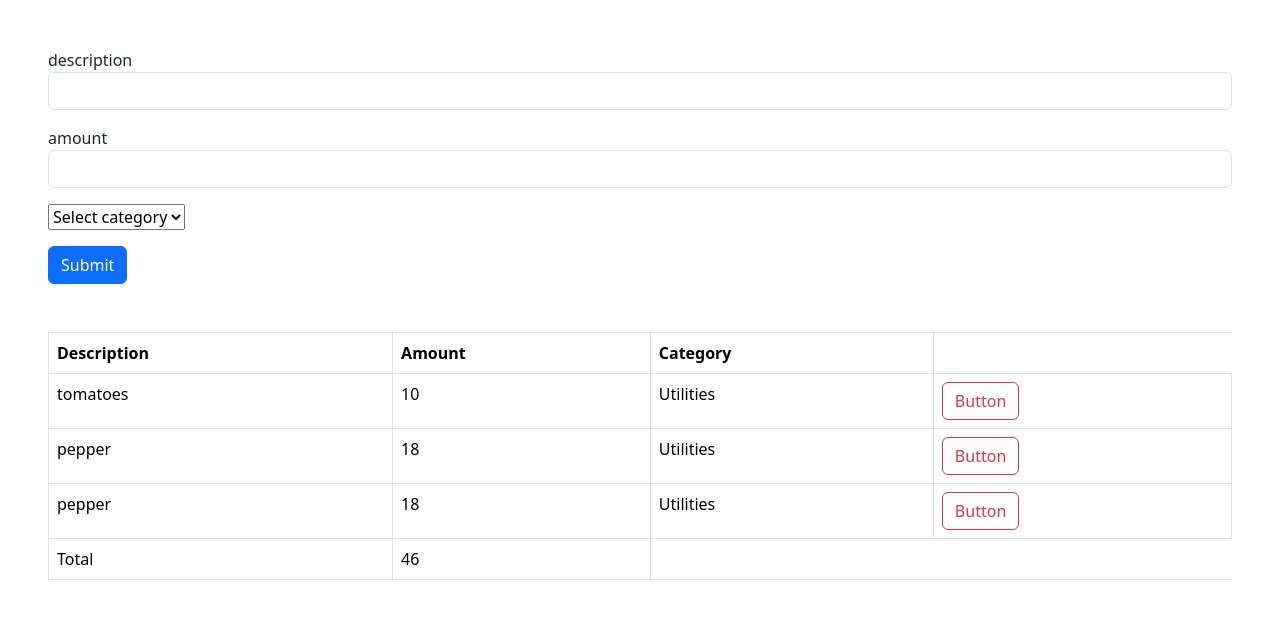
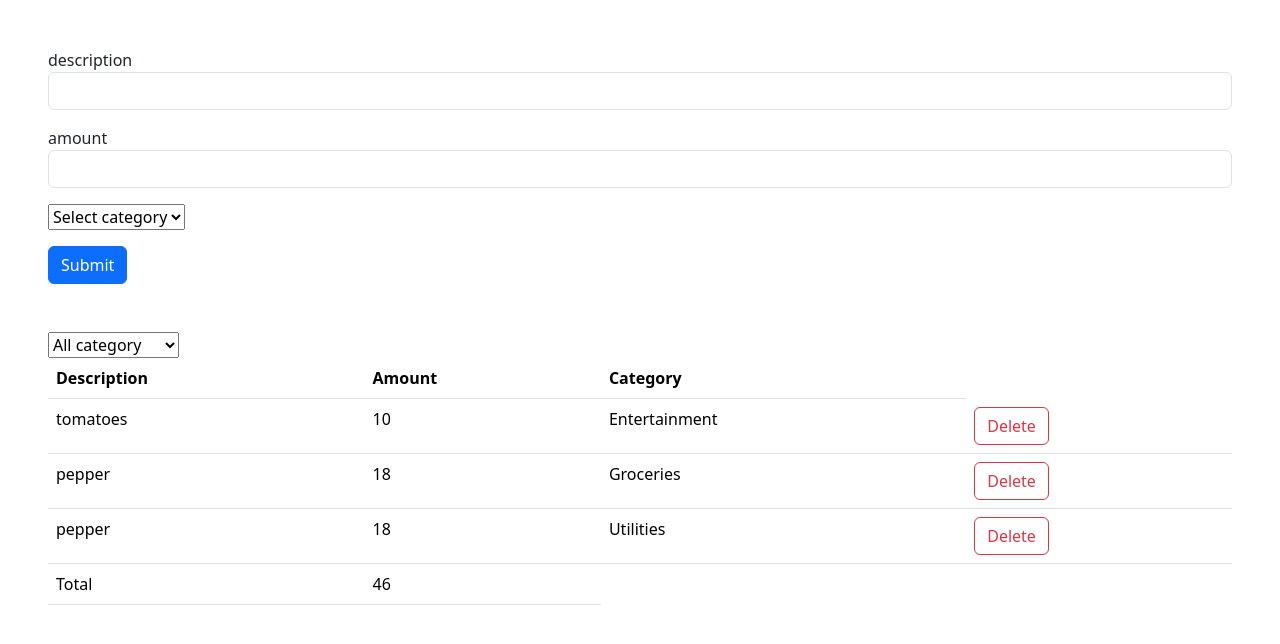
Before and after one commit to bolajiakanji/Expense_App, a React (Vite) app: page / in a window 1280 px wide. Shown: the top 644 px of the page. Built offline with nearby package versions, Linux system fonts and the light colour scheme.

Commit message:
add expense filter

```diff
--- a/src/App.tsx
+++ b/src/App.tsx
@@ -16,11 +16,11 @@ interface expensenoid {
 }
 function App() {
   const [expenses, setExpenses] = useState<Expense[]>([
-    { id: 1, description: "tomatoes", amount: 10, category: "Utilities" },
-    { id: 2, description: "pepper", amount: 18, category: "Utilities" },
+    { id: 1, description: "tomatoes", amount: 10, category: "Entertainment" },
+    { id: 2, description: "pepper", amount: 18, category: "Groceries" },
     { id: 3, description: "pepper", amount: 18, category: "Utilities" },
   ]);
-
+  const [visible, setvisible] = useState("");
   const handleDelete = (data: number) => {
     setExpenses(expenses.filter((expense) => expense.id !== data));
   };
@@ -28,7 +28,14 @@ function App() {
   const handleSubmit = (data: expensenoid) => {
     setExpenses([...expenses, { ...data, id: expenses.length + 1 }]);
   };
-
+  const handleSelectCategory = (e: string) => {
+    console.log(e);
+    setvisible(e);
+  };
+  const visex: Expense[] = !visible
+    ? expenses
+    : expenses.filter((expense) => expense.category == visible);
+  console.log(visex);
   return (
     <div className="m-5">
       <div className="mb-3">
@@ -37,7 +44,11 @@ function App() {
 
       {expenses.length && (
         <div className="mt-5">
-          <ExpenseList expenses={expenses} onDelete={handleDelete} />
+          <ExpenseList
+            expenses={visex}
+            onDelete={handleDelete}
+            onSelectCategory={handleSelectCategory}
+          />
         </div>
       )}
     </div>
--- a/src/components/ExpenseList.tsx
+++ b/src/components/ExpenseList.tsx
@@ -11,13 +11,14 @@ interface Expense {
 interface ExpenseProp {
     expenses: Expense[],
     onDelete: (id:number) => void
+    onSelectCategory: (e: string) => void
 }
 interface TotalExpenseType {
     totalExpense: (Expenses: Expense[]) => number
 }
 
 
-const ExpenseList = ({ expenses, onDelete}: ExpenseProp) => {
+const ExpenseList = ({ expenses, onDelete, onSelectCategory}: ExpenseProp) => {
  const totalExpeense = (expenses: Expense[]):number => {
    return expenses.reduce((acc, expense) => {
         return acc + expense.amount
@@ -27,7 +28,13 @@ const ExpenseList = ({ expenses, onDelete}: ExpenseProp) => {
 
   return (
     <div>
-        <table className='table table-bordered'>
+        <select name="" id="" onChange={(e) => onSelectCategory(e.target.value)}>
+            <option value="">All category</option>
+            <option value="Utilities">Utilities</option>
+            <option value="Groceries">Groceries</option>
+            <option value="Entertainment">Entertainment</option>
+        </select>
+        <table className='table table-bodered-none'>
             <thead>
                 <tr>
                     <th>Description</th>
@@ -41,7 +48,7 @@ const ExpenseList = ({ expenses, onDelete}: ExpenseProp) => {
                     <td>{expense.description}</td>
                     <td>{expense.amount}</td>
                     <td>{expense.category}</td>
-                    <td><button className='btn btn-outline-danger' onClick={() => onDelete(expense.id)} >Button</button></td>
+                    <td><button className='btn btn-outline-danger' onClick={() => onDelete(expense.id)} >Delete</button></td>
                 </tr>
 
             )}
```
